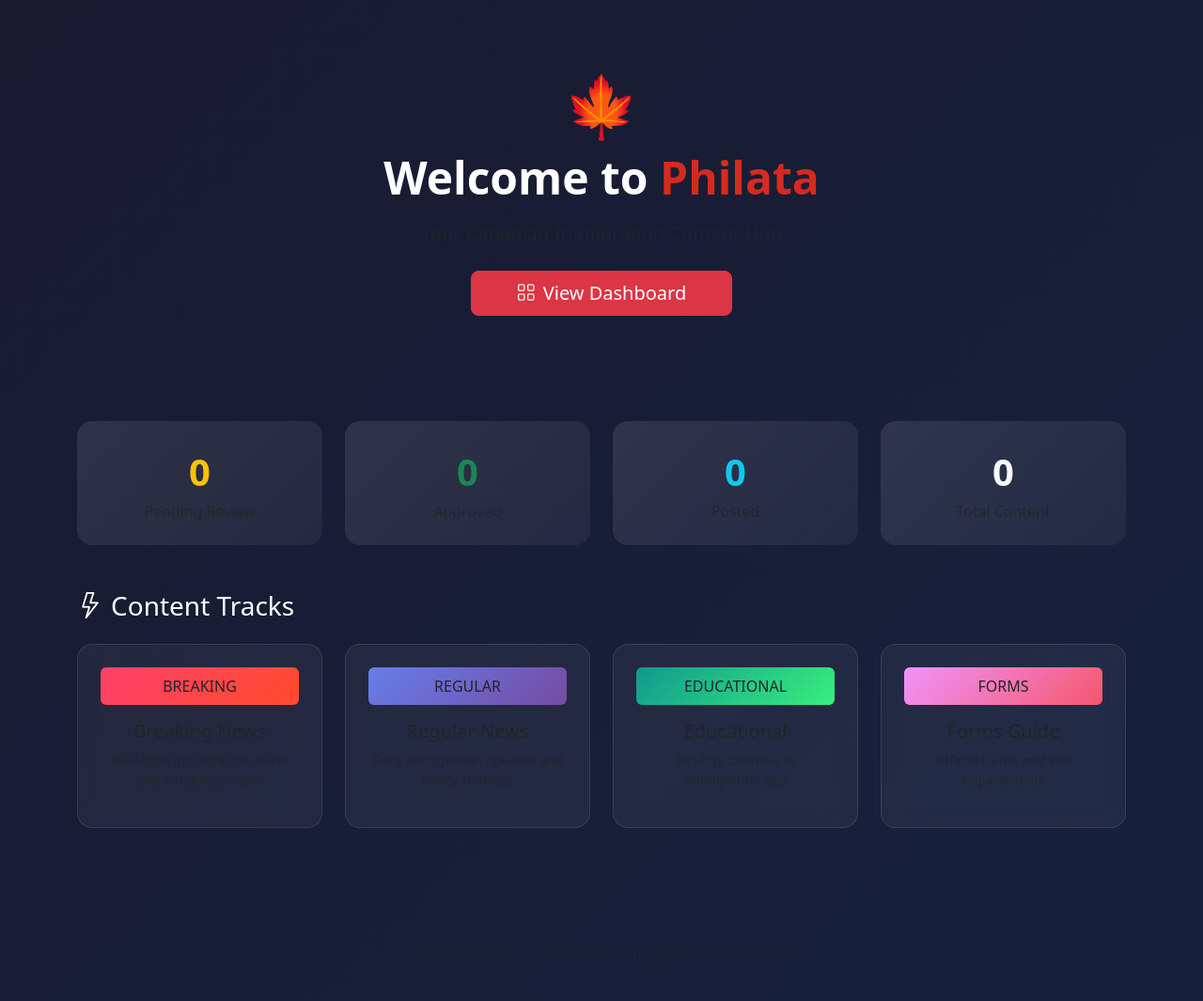
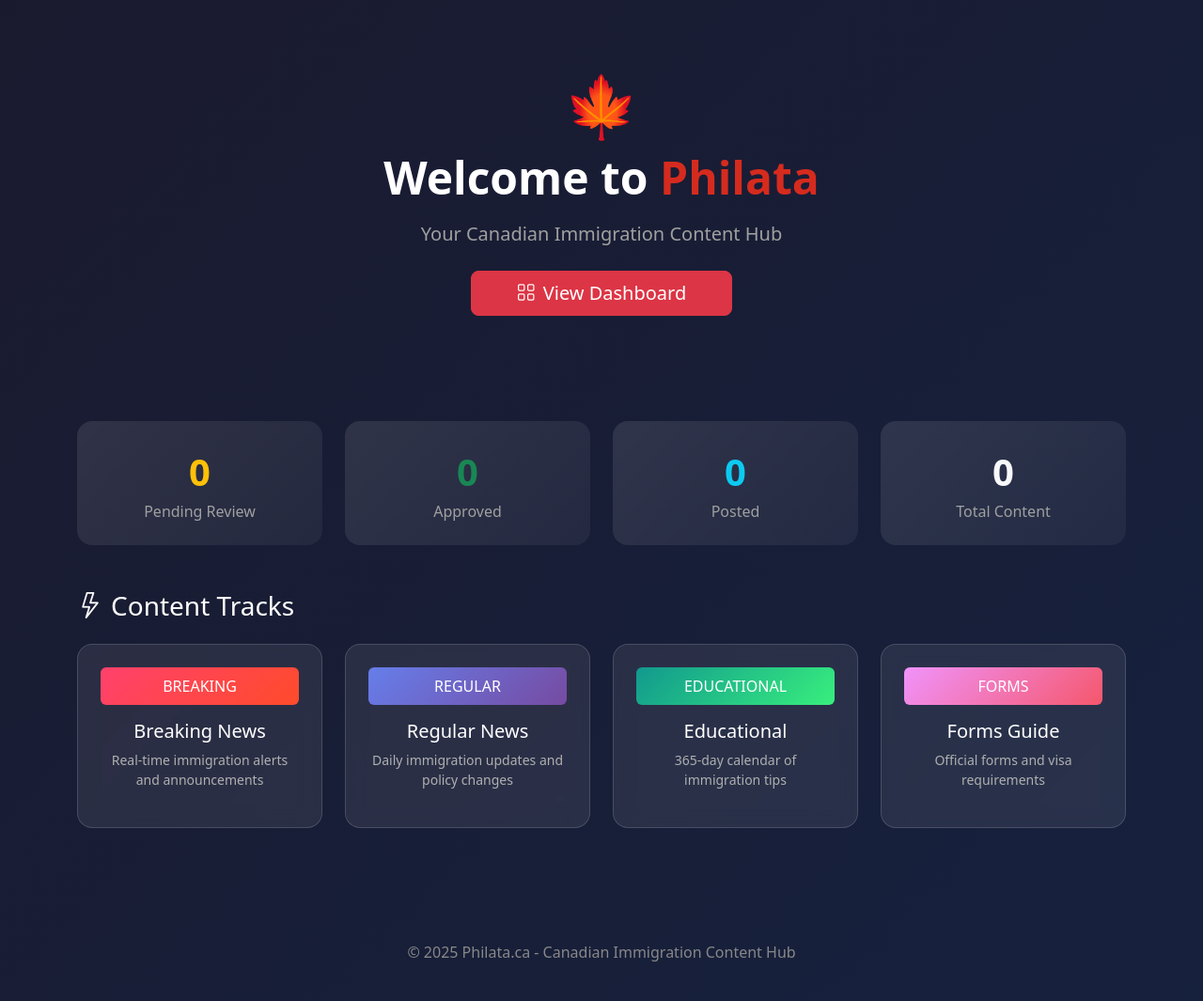
Before and after one commit to aapatel35/philata-website, a Flask app: page / in a window 1280 px wide. Shown: the part 63-1128 px from the top of the page at 94% size. Run offline with Flask 3, Linux system fonts and the light colour scheme.

Commit message:
Fix text contrast for dark theme
- Added explicit white text colors for headings and card titles
- Fixed muted text to be more visible (#b0b0b0)
- Improved card header and caption box styling
- Better breadcrumb visibility
- Fixed form control text colors

🤖 Generated with [Claude Code](https://claude.com/claude-code)

Co-Authored-By: Claude Opus 4.5 <noreply@anthropic.com>

```diff
--- a/templates/base.html
+++ b/templates/base.html
@@ -35,10 +35,27 @@
         }
 
         .card {
-            background: rgba(255,255,255,0.05);
-            border: 1px solid rgba(255,255,255,0.1);
+            background: rgba(255,255,255,0.08);
+            border: 1px solid rgba(255,255,255,0.15);
             border-radius: 16px;
             backdrop-filter: blur(10px);
+            color: #ffffff;
+        }
+
+        .card-title, .card-body h6, .card-body h5, .card-body h4 {
+            color: #ffffff !important;
+        }
+
+        .card-body {
+            color: #e0e0e0;
+        }
+
+        .card .text-muted {
+            color: #b0b0b0 !important;
+        }
+
+        .text-muted {
+            color: #a0a0a0 !important;
         }
 
         .card-img-top {
@@ -91,7 +108,7 @@
         .status-posted { color: #17a2b8; }
 
         .caption-box {
-            background: rgba(0,0,0,0.3);
+            background: rgba(0,0,0,0.5);
             border-radius: 8px;
             padding: 1rem;
             font-family: monospace;
@@ -99,6 +116,62 @@
             white-space: pre-wrap;
             max-height: 200px;
             overflow-y: auto;
+            color: #ffffff;
+            border: 1px solid rgba(255,255,255,0.1);
+        }
+
+        /* Form controls */
+        .form-control, .form-select {
+            color: #ffffff !important;
+        }
+
+        .form-control::placeholder {
+            color: #888888 !important;
+        }
+
+        /* Better badge colors */
+        .badge {
+            font-weight: 600;
+            padding: 0.4em 0.8em;
+        }
+
+        /* Links */
+        a {
+            color: #87ceeb;
+        }
+
+        a:hover {
+            color: #add8e6;
+        }
+
+        /* Footer */
+        footer p {
+            color: #888888;
+        }
+
+        /* Card headers */
+        .card-header {
+            background: rgba(255,255,255,0.1);
+            color: #ffffff;
+            border-bottom: 1px solid rgba(255,255,255,0.1);
+        }
+
+        /* Breadcrumbs */
+        .breadcrumb-item {
+            color: #b0b0b0;
+        }
+
+        .breadcrumb-item.active {
+            color: #ffffff;
+        }
+
+        .breadcrumb-item a {
+            color: #87ceeb;
+        }
+
+        /* Headings */
+        h1, h2, h3, h4, h5, h6 {
+            color: #ffffff;
         }
 
         .hero {
--- a/templates/content_detail.html
+++ b/templates/content_detail.html
@@ -48,7 +48,7 @@
         </div>
 
         <div class="col-lg-6">
-            <h2 class="mb-3">{{ content.title }}</h2>
+            <h2 class="mb-3 text-white">{{ content.title }}</h2>
 
             <div class="mb-4">
                 <p class="text-muted mb-1"><i class="bi bi-clock me-2"></i>Created: {{ content.created_at }}</p>
--- a/templates/index.html
+++ b/templates/index.html
@@ -48,30 +48,30 @@
         </div>
         <div class="col-md-3">
             <div class="card text-center p-4">
-                <div class="badge-breaking d-inline-block px-3 py-2 rounded mb-3">BREAKING</div>
-                <h5>Breaking News</h5>
-                <p class="text-muted small">Real-time immigration alerts and announcements</p>
+                <div class="badge-breaking d-inline-block px-3 py-2 rounded mb-3 text-white">BREAKING</div>
+                <h5 class="text-white">Breaking News</h5>
+                <p class="small" style="color: #b0b0b0;">Real-time immigration alerts and announcements</p>
             </div>
         </div>
         <div class="col-md-3">
             <div class="card text-center p-4">
-                <div class="badge-regular d-inline-block px-3 py-2 rounded mb-3">REGULAR</div>
-                <h5>Regular News</h5>
-                <p class="text-muted small">Daily immigration updates and policy changes</p>
+                <div class="badge-regular d-inline-block px-3 py-2 rounded mb-3 text-white">REGULAR</div>
+                <h5 class="text-white">Regular News</h5>
+                <p class="small" style="color: #b0b0b0;">Daily immigration updates and policy changes</p>
             </div>
         </div>
         <div class="col-md-3">
             <div class="card text-center p-4">
-                <div class="badge-educational d-inline-block px-3 py-2 rounded mb-3">EDUCATIONAL</div>
-                <h5>Educational</h5>
-                <p class="text-muted small">365-day calendar of immigration tips</p>
+                <div class="badge-educational d-inline-block px-3 py-2 rounded mb-3 text-white">EDUCATIONAL</div>
+                <h5 class="text-white">Educational</h5>
+                <p class="small" style="color: #b0b0b0;">365-day calendar of immigration tips</p>
             </div>
         </div>
         <div class="col-md-3">
             <div class="card text-center p-4">
-                <div class="badge-forms d-inline-block px-3 py-2 rounded mb-3">FORMS</div>
-                <h5>Forms Guide</h5>
-                <p class="text-muted small">Official forms and visa requirements</p>
+                <div class="badge-forms d-inline-block px-3 py-2 rounded mb-3 text-white">FORMS</div>
+                <h5 class="text-white">Forms Guide</h5>
+                <p class="small" style="color: #b0b0b0;">Official forms and visa requirements</p>
             </div>
         </div>
     </div>
```
